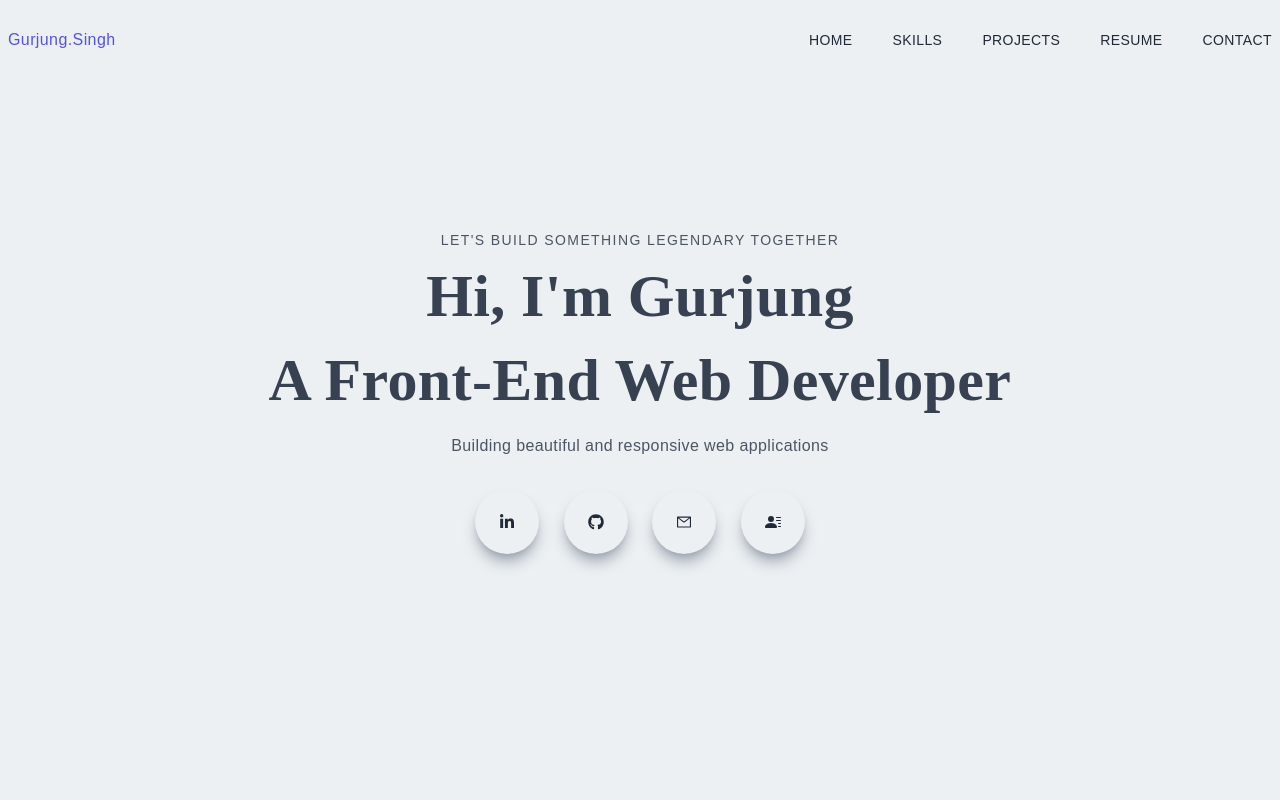
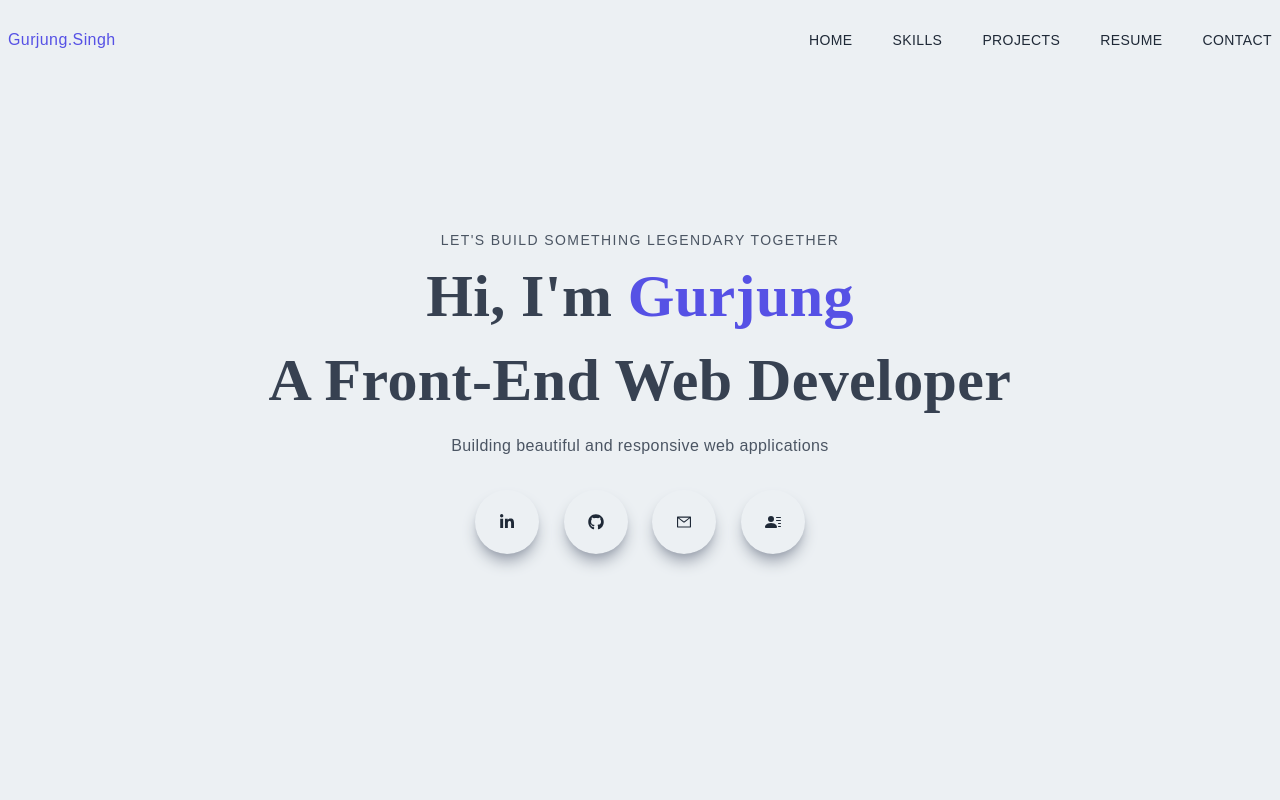
Before and after one commit to gurjung/portfolio, a Next.js app: page / in a window 1280 px wide. Shown: the top 800 px of the page. Built offline with nearby package versions, Linux system fonts and the light colour scheme; no server answers.

Commit message:
feat: change color of first name

```diff
--- a/components/Main/Main.jsx
+++ b/components/Main/Main.jsx
@@ -13,7 +13,10 @@ const Main = () => {
           <p className="text-sm tracking-widest text-gray-600 uppercase">
             {TEXTS.INTRO.TITLE}
           </p>
-          <h1 className="py-4 text-gray-700">{TEXTS.INTRO.SUBTITLE}</h1>
+          <h1 className="py-4 text-gray-700">
+            {TEXTS.INTRO.SUBTITLE}{" "}
+            <span className="text-secondary">{TEXTS.FIRST_NAME}</span>
+          </h1>
           <h1 className="py-2 text-gray-700">{TEXTS.INTRO.DESCRIPTION1}</h1>
           <p className="py-4 text-gray-600 sm:max-w-[70%] m-auto">
             {TEXTS.INTRO.DESCRIPTION2}
--- a/constants/texts.js
+++ b/constants/texts.js
@@ -1,4 +1,5 @@
 export const TEXTS = {
+  FIRST_NAME: "Gurjung",
   NAME: "Gurjung.Singh",
   DEV: "Front-End Developer",
   NAVBAR: {
@@ -10,7 +11,7 @@ export const TEXTS = {
   },
   INTRO: {
     TITLE: "Let's build something legendary together",
-    SUBTITLE: "Hi, I'm Gurjung",
+    SUBTITLE: "Hi, I'm",
     DESCRIPTION1: "A Front-End Web Developer",
     DESCRIPTION2: "Building beautiful and responsive web applications",
   },
```
